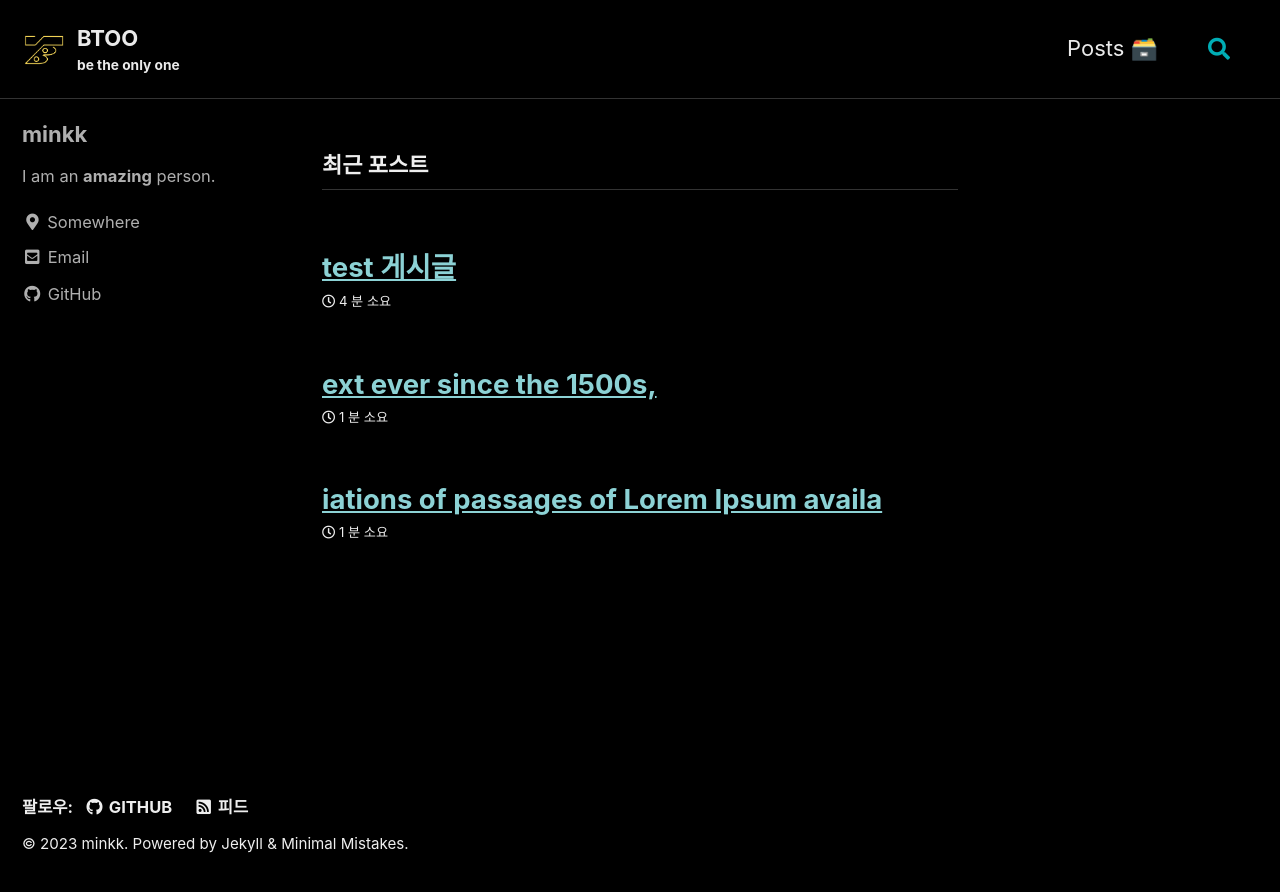
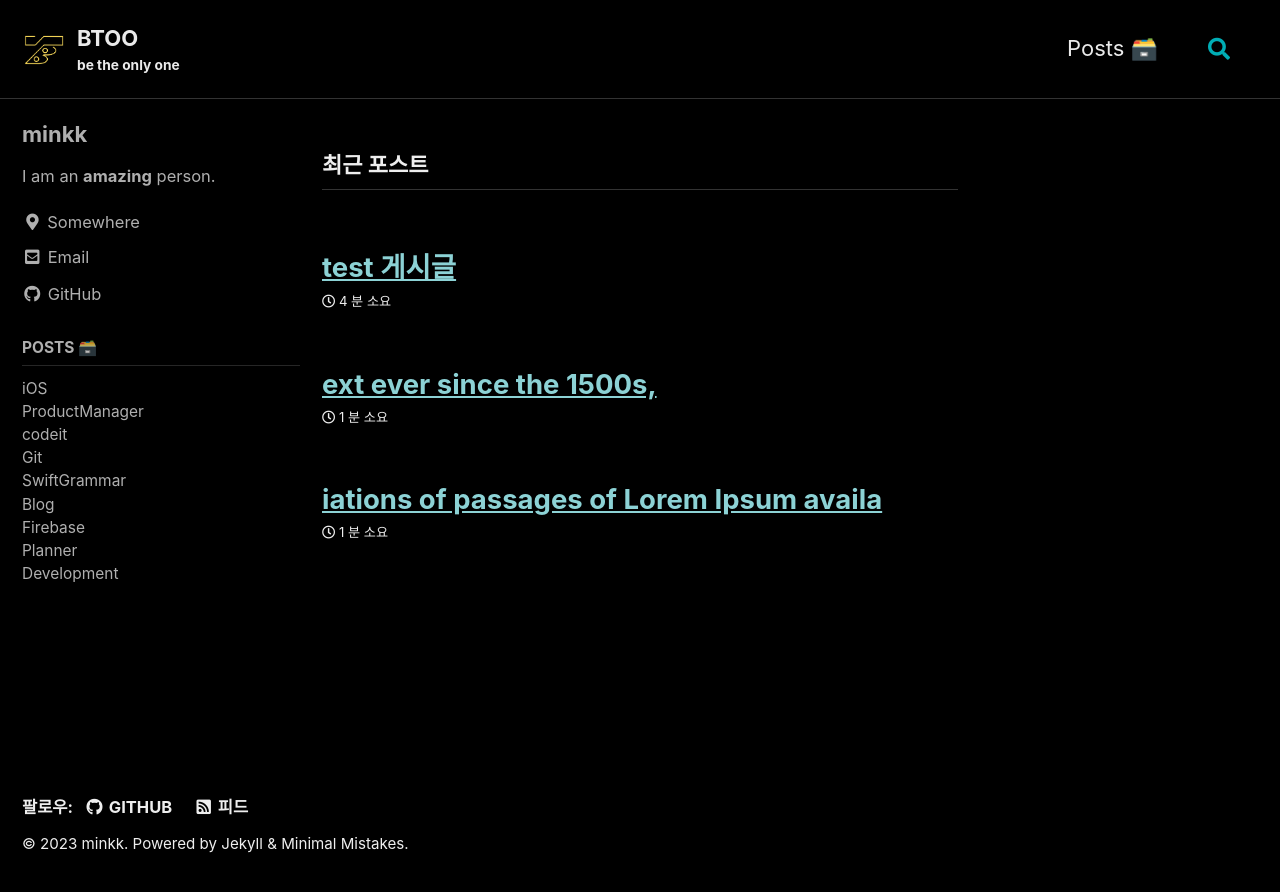
Before and after one commit to only-minkk/only-minkk.github.io, a Jekyll site: the page built from index.html, in a window 1280 px wide. Shown: the top 892 px of the page. Built offline with Jekyll 4.4.1, drawn with Linux system fonts in a browser that asks for light colours; cached includes are drawn as plain includes; the list of posts is cut into pages by our own code; some of the changed lines change nothing that is shown.

Commit message:
Update _config

```diff
--- a/_config.yml
+++ b/_config.yml
@@ -32,9 +32,9 @@
 # breadcrumbs            : false # true, false (default)
 words_per_minute: 200
 comments:
-  provider: "disqus" # false (default), "disqus", "discourse", "facebook", "staticman", "staticman_v2", "utterances", "giscus", "custom"
+  provider: "utterances" # false (default), "disqus", "discourse", "facebook", "staticman", "staticman_v2", "utterances", "giscus", "custom"
   disqus:
-    shortname: "minkk" # https://help.disqus.com/customer/portal/articles/466208-what-s-a-shortname-
+    shortname: # https://help.disqus.com/customer/portal/articles/466208-what-s-a-shortname-
   discourse:
     server: # https://meta.discourse.org/t/embedding-discourse-comments-via-javascript/31963 , e.g.: meta.discourse.org
   facebook:
@@ -43,8 +43,8 @@
     num_posts: # 5 (default)
     colorscheme: # "light" (default), "dark"
   utterances:
-    theme: # "github-light" (default), "github-dark"
-    issue_term: # "pathname" (default)
+    theme: github-dark # "github-light" (default), "github-dark"
+    issue_term: "pathname" # "pathname" (default)
   giscus:
     repo_id: # Shown during giscus setup at https://giscus.app
     category_name: # Full text name of the category
@@ -282,3 +282,19 @@
       comments: true
       share: true
       related: true
+      sidebar:
+        nav: "posts"
+
+  # _pages
+  - scope:
+      path: ""
+      type: pages
+    values:
+      layout: single
+      author_profile: true
+      read_time: false
+      comments: true
+      share: true
+      related: false
+      sidebar:
+        nav: "pages"
```
